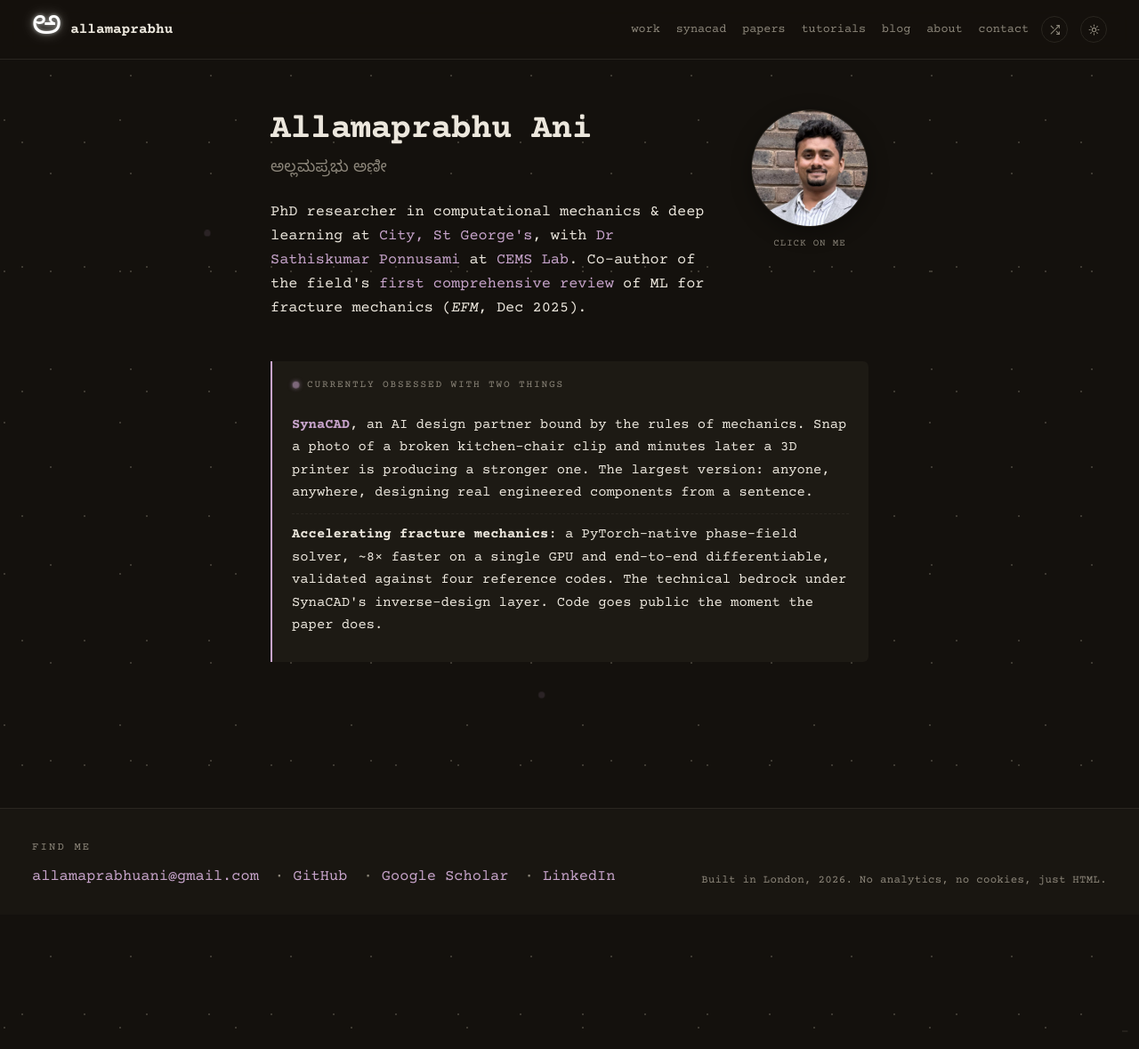
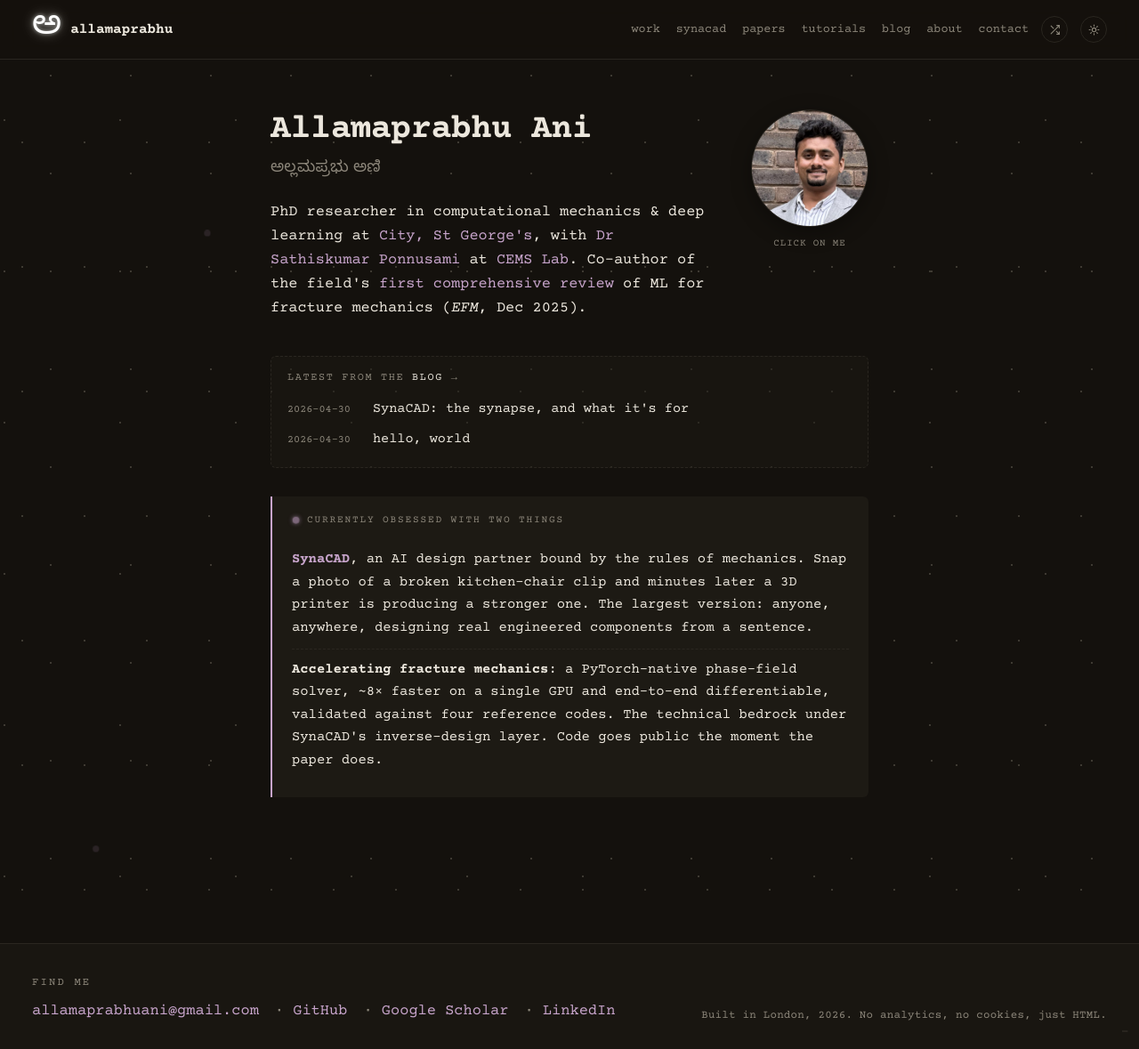
Before and after one commit to allamaprabhuani/allamaprabhuani.github.io, a Jekyll site: the page built from index.html, in a window 1280 px wide and 1179 px high. Shown: the whole window at 89% size. Built offline with Jekyll 4.4.1, drawn with Linux system fonts in a browser that asks for light colours.

Commit message:
audit fixes + latest blog posts on homepage + kannada Ani correction
audit fixes:
- og:type was outputting literal 'true'/'false' due to operator precedence
  in liquid; deleted manual OG block, jekyll-seo-tag handles it
- mpath: add xlink:href fallback alongside href for safari/older browsers
- add CSS animation-delay for .pd pulse class (was undefined, synced with .pa)
- word-reel: replace aria-hidden=true with role=img + aria-label so screen
  readers get the actual word list

content:
- new 'latest from the blog' block on homepage between hero intro and
  'currently obsessed' (shows 3 most recent posts)
- kannada surname corrected: ಅಣೀ (long ī) -> ಅಣಿ (short i, just 'Ani')

```diff
--- a/_layouts/default.html
+++ b/_layouts/default.html
@@ -10,15 +10,9 @@
 <link rel="icon" type="image/png" href="/favicon.png">
 <link rel="apple-touch-icon" href="/favicon.png">
 
-<meta property="og:type" content="{{ page.layout == 'post' | default: 'website' }}">
-<meta property="og:title" content="{% if page.title %}{{ page.title }}{% else %}{{ site.title }}{% endif %}">
-<meta property="og:description" content="{{ page.description | default: site.description }}">
-<meta property="og:image" content="{{ '/assets/me.jpg' | absolute_url }}">
-<meta property="og:url" content="{{ page.url | absolute_url }}">
-
+<!-- OG / Twitter meta handled by jekyll-seo-tag below -->
 <meta name="twitter:card" content="summary">
-<meta name="twitter:title" content="{% if page.title %}{{ page.title }}{% else %}{{ site.title }}{% endif %}">
-<meta name="twitter:description" content="{{ page.description | default: site.description }}">
+<meta name="twitter:image" content="{{ '/assets/me.jpg' | absolute_url }}">
 
 <!-- Inline theme + background bootstrap (runs before CSS paint) -->
 <script>
@@ -145,10 +139,10 @@
     </g>
     <!-- traveling pulses along the bridges -->
     <g class="nn-travel" fill="currentColor">
-      <circle r="3" opacity="0.85"><animateMotion dur="7s" repeatCount="indefinite" rotate="auto"><mpath href="#br-ac"/></animateMotion></circle>
-      <circle r="2.5" opacity="0.75"><animateMotion dur="9s" begin="2s" repeatCount="indefinite"><mpath href="#br-bc"/></animateMotion></circle>
-      <circle r="2.5" opacity="0.7"><animateMotion dur="8s" begin="4s" repeatCount="indefinite"><mpath href="#br-ab"/></animateMotion></circle>
-      <circle r="3" opacity="0.8"><animateMotion dur="11s" begin="1s" repeatCount="indefinite"><mpath href="#br-ac2"/></animateMotion></circle>
+      <circle r="3" opacity="0.85"><animateMotion dur="7s" repeatCount="indefinite" rotate="auto"><mpath xlink:href="#br-ac" href="#br-ac"/></animateMotion></circle>
+      <circle r="2.5" opacity="0.75"><animateMotion dur="9s" begin="2s" repeatCount="indefinite"><mpath xlink:href="#br-bc" href="#br-bc"/></animateMotion></circle>
+      <circle r="2.5" opacity="0.7"><animateMotion dur="8s" begin="4s" repeatCount="indefinite"><mpath xlink:href="#br-ab" href="#br-ab"/></animateMotion></circle>
+      <circle r="3" opacity="0.8"><animateMotion dur="11s" begin="1s" repeatCount="indefinite"><mpath xlink:href="#br-ac2" href="#br-ac2"/></animateMotion></circle>
     </g>
   </svg>
 </div>
--- a/index.html
+++ b/index.html
@@ -10,7 +10,7 @@ description: A scrapbook of work, half-finished ideas, and tools. PhD researcher
   "@context": "https://schema.org",
   "@type": "Person",
   "name": "Allamaprabhu S Ani",
-  "alternateName": ["Allamaprabhu Ani", "ಅಲ್ಲಮಪ್ರಭು ಅಣೀ"],
+  "alternateName": ["Allamaprabhu Ani", "ಅಲ್ಲಮಪ್ರಭು ಅಣಿ"],
   "url": "https://allamaprabhuani.github.io/",
   "image": "https://allamaprabhuani.github.io/assets/me.jpg",
   "email": "allamaprabhuani@gmail.com",
@@ -48,7 +48,7 @@ description: A scrapbook of work, half-finished ideas, and tools. PhD researcher
   <div class="hero-row">
     <div class="hero-text">
       <h1>Allamaprabhu Ani</h1>
-      <p class="kannada" lang="kn" aria-label="Allamaprabhu Ani in Kannada">ಅಲ್ಲಮಪ್ರಭು ಅಣೀ</p>
+      <p class="kannada" lang="kn" aria-label="Allamaprabhu Ani in Kannada">ಅಲ್ಲಮಪ್ರಭು ಅಣಿ</p>
       <p class="tag">PhD researcher in computational mechanics &amp; deep learning at <a href="https://www.city.ac.uk/">City, St George's</a>, with <a href="https://www.saponnusami.com/">Dr Sathiskumar Ponnusami</a> at <a href="https://github.com/CEMS-Lab">CEMS Lab</a>. Co-author of the field's <a href="https://www.sciencedirect.com/science/article/pii/S0013794425009798">first comprehensive review</a> of ML for fracture mechanics (<i>EFM</i>, Dec 2025).</p>
     </div>
     <!-- Replace assets/me.jpg with a 400x400 face crop. -->
@@ -60,6 +60,20 @@ description: A scrapbook of work, half-finished ideas, and tools. PhD researcher
       <span class="photo-caption">click on me</span>
     </div>
   </div>
+
+  {% if site.posts.size > 0 %}
+  <div class="latest-posts">
+    <p class="latest-label">latest from the <a href="/blog/">blog</a> →</p>
+    <ul>
+      {% for post in site.posts limit: 3 %}
+      <li>
+        <span class="post-date">{{ post.date | date: "%Y-%m-%d" }}</span>
+        <a href="{{ post.url }}">{{ post.title }}</a>
+      </li>
+      {% endfor %}
+    </ul>
+  </div>
+  {% endif %}
 
   <div class="now-block">
     <p class="now-label"><span class="blink-dot" aria-hidden="true"></span>currently obsessed with two things</p>
--- a/style.css
+++ b/style.css
@@ -195,6 +195,7 @@ html[data-theme="dark"][data-bg="linen"] .bg-layer { opacity: 0.10; }
 .nn-nodes .pulse.pa { animation-delay: 0s; }
 .nn-nodes .pulse.pb { animation-delay: 1.1s; }
 .nn-nodes .pulse.pc { animation-delay: 2.2s; }
+.nn-nodes .pulse.pd { animation-delay: 3.0s; }
 @keyframes nn-pulse {
   0%, 100% { opacity: 0.5; r: 4; }
   50%      { opacity: 1;   r: 6; }
@@ -487,6 +488,40 @@ p { margin: 0 0 14px; }
   font-weight: 400;
   letter-spacing: 0.01em;
 }
+
+/* ---- Latest-from-blog (homepage, between intro and now-block) ---- */
+.latest-posts {
+  margin-top: 26px;
+  padding: 14px 18px;
+  border: 1px dashed var(--rule);
+  border-radius: 6px;
+  background: color-mix(in srgb, var(--card) 50%, transparent);
+}
+.latest-label {
+  font-family: 'Courier Prime', 'Courier New', Courier, monospace;
+  font-size: 0.74rem;
+  text-transform: uppercase;
+  letter-spacing: 0.14em;
+  color: var(--muted);
+  margin: 0 0 8px;
+}
+.latest-label a { color: var(--accent); border-bottom: 1px solid transparent; }
+.latest-label a:hover { border-bottom-color: var(--accent); }
+.latest-posts ul { list-style: none; padding: 0; margin: 0; }
+.latest-posts li {
+  display: flex; align-items: baseline; gap: 12px;
+  padding: 4px 0;
+  font-size: 0.95rem;
+}
+.latest-posts .post-date {
+  font-family: 'Courier Prime', 'Courier New', Courier, monospace;
+  font-size: 0.74rem;
+  color: var(--muted);
+  min-width: 84px;
+  flex-shrink: 0;
+}
+.latest-posts a { color: var(--ink); border-bottom: 1px solid transparent; }
+.latest-posts a:hover { color: var(--accent); border-bottom-color: var(--accent); }
 
 /* ---- Currently-obsessed-with block ---- */
 .now-block {
```
Also changed, not shown: _posts/2026-04-30-synapse-cad-vision.md (+1 -1 lines).
